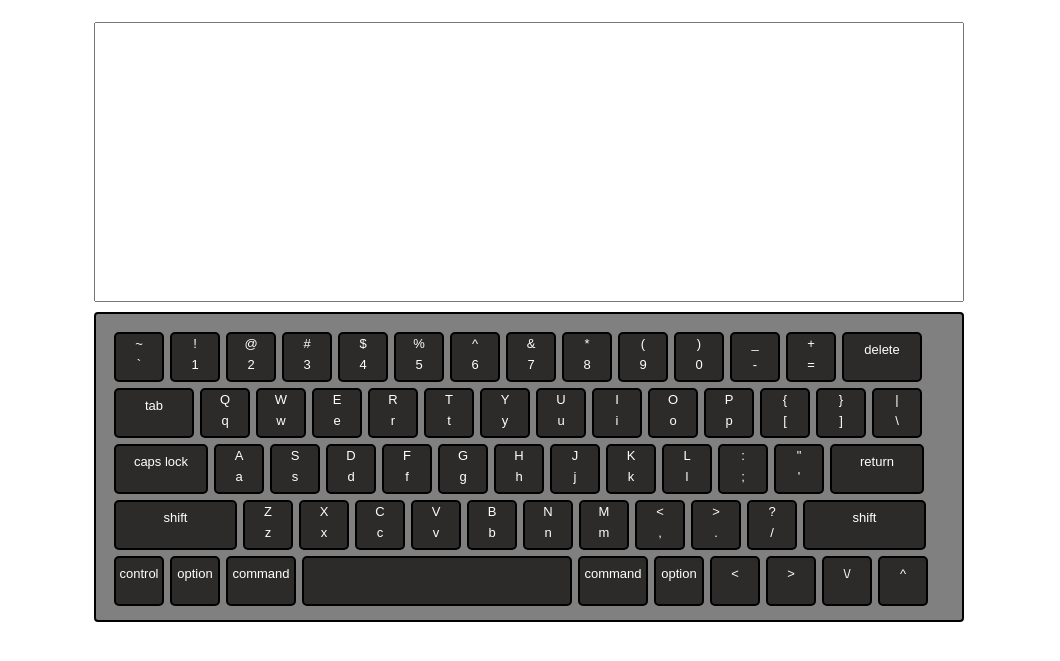
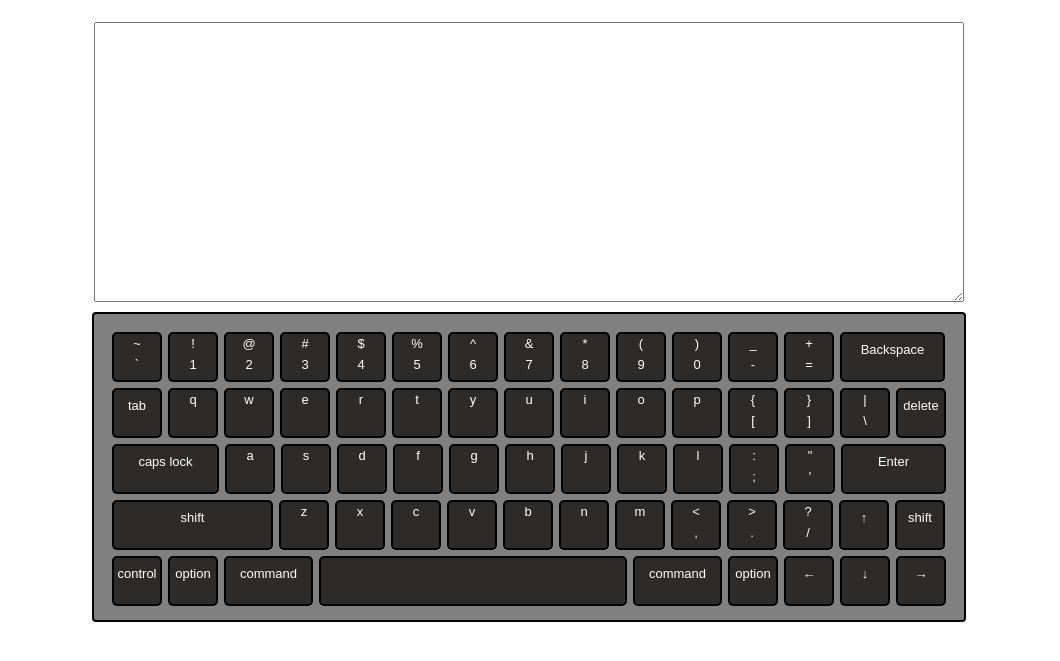
Before and after one commit to papryca/virtual-keyboard, a plain HTML site: page index.html in a window 1280 px wide. Shown: the part 137-798 px from the top of the page, without its empty margins (111-1171 px from the left). Drawn offline with nearby package versions, Linux system fonts and the light colour scheme; files that its build step writes are made by us from their sources.

Commit message:
feat: add key logic

```diff
--- a/src/index.js
+++ b/src/index.js
@@ -7,77 +7,77 @@ const Key = class {
     }
 };
 
-const keyboardLayout = [
-    new Key('Backquote', '`', '~', 'key_regular'),
-    new Key('Digit1', '1', '!', 'key_regular'),
-    new Key('Digit2', '2', '@', 'key_regular'),
-    new Key('Digit3', '3', '#', 'key_regular'),
-    new Key('Digit4', '4', '$', 'key_regular'),
-    new Key('Digit5', '5', '%', 'key_regular'),
-    new Key('Digit6', '6', '^', 'key_regular'),
-    new Key('Digit7', '7', '&', 'key_regular'),
-    new Key('Digit8', '8', '*', 'key_regular'),
-    new Key('Digit9', '9', '(', 'key_regular'),
-    new Key('Digit0', '0', ')', 'key_regular'),
-    new Key('Minus', '-', '_', 'key_regular'),
-    new Key('Equal', '=', '+', 'key_regular'),
-    new Key('Backspace', 'delete', '', 'key_delete'),
+const keyboardLayout = {
+    'Backquote': new Key('Backquote', '`', '~', 'key_regular'),
+    'Digit1': new Key('Digit1', '1', '!', 'key_regular'),
+    'Digit2': new Key('Digit2', '2', '@', 'key_regular'),
+    'Digit3': new Key('Digit3', '3', '#', 'key_regular'),
+    'Digit4': new Key('Digit4', '4', '$', 'key_regular'),
+    'Digit5': new Key('Digit5', '5', '%', 'key_regular'),
+    'Digit6': new Key('Digit6', '6', '^', 'key_regular'),
+    'Digit7': new Key('Digit7', '7', '&', 'key_regular'),
+    'Digit8': new Key('Digit8', '8', '*', 'key_regular'),
+    'Digit9': new Key('Digit9', '9', '(', 'key_regular'),
+    'Digit0': new Key('Digit0', '0', ')', 'key_regular'),
+    'Minus': new Key('Minus', '-', '_', 'key_regular'),
+    'Equal': new Key('Equal', '=', '+', 'key_regular'),
+    'Backspace': new Key('Backspace', 'Backspace', '', 'key_delete'),
 
-    new Key('Tab', 'tab', '', 'key_tab'),
-    new Key('KeyQ', 'q', 'Q', 'key_regular'),
-    new Key('KeyW', 'w', 'W', 'key_regular'),
-    new Key('KeyE', 'e', 'E', 'key_regular'),
-    new Key('KeyR', 'r', 'R', 'key_regular'),
-    new Key('KeyT', 't', 'T', 'key_regular'),
-    new Key('KeyY', 'y', 'Y', 'key_regular'),
-    new Key('KeyU', 'u', 'U', 'key_regular'),
-    new Key('KeyI', 'i', 'I', 'key_regular'),
-    new Key('KeyO', 'o', 'O', 'key_regular'),
-    new Key('KeyP', 'p', 'P', 'key_regular'),
-    new Key('BracketLeft', '[', '{', 'key_regular'),
-    new Key('BracketRight', ']', '}', 'key_regular'),
-    new Key('Backslash', '\\', '|', 'key_regular'),
+    'Tab': new Key('Tab', 'tab', '', 'key_tab'),
+    'KeyQ': new Key('KeyQ', 'q', 'Q', 'key_regular'),
+    'KeyW': new Key('KeyW', 'w', 'W', 'key_regular'),
+    'KeyE': new Key('KeyE', 'e', 'E', 'key_regular'),
+    'KeyR': new Key('KeyR', 'r', 'R', 'key_regular'),
+    'KeyT': new Key('KeyT', 't', 'T', 'key_regular'),
+    'KeyY': new Key('KeyY', 'y', 'Y', 'key_regular'),
+    'KeyU': new Key('KeyU', 'u', 'U', 'key_regular'),
+    'KeyI': new Key('KeyI', 'i', 'I', 'key_regular'),
+    'KeyO': new Key('KeyO', 'o', 'O', 'key_regular'),
+    'KeyP': new Key('KeyP', 'p', 'P', 'key_regular'),
+    'BracketLeft': new Key('BracketLeft', '[', '{', 'key_regular'),
+    'BracketRight': new Key('BracketRight', ']', '}', 'key_regular'),
+    'Backslash': new Key('Backslash', '\\', '|', 'key_regular'),
+    'Delete': new Key('Backspace', 'delete', '', 'key_regular'),
 
-    new Key('CapsLock', 'caps lock', '', 'key_capslock'),
-    new Key('KeyA', 'a', 'A', 'key_regular'),
-    new Key('KeyS', 's', 'S', 'key_regular'),
-    new Key('KeyD', 'd', 'D', 'key_regular'),
-    new Key('KeyF', 'f', 'F', 'key_regular'),
-    new Key('KeyG', 'g', 'G', 'key_regular'),
-    new Key('KeyH', 'h', 'H', 'key_regular'),
-    new Key('KeyJ', 'j', 'J', 'key_regular'),
-    new Key('KeyK', 'k', 'K', 'key_regular'),
-    new Key('KeyL', 'l', 'L', 'key_regular'),
-    new Key('Semicolon', ';', ':', 'key_regular'),
-    new Key('Quote', '\'', '\"', 'key_regular'),
-    new Key('Enter', 'return', '', 'key_return'),
+    'CapsLock': new Key('CapsLock', 'caps lock', '', 'key_capslock'),
+    'KeyA': new Key('KeyA', 'a', 'A', 'key_regular'),
+    'KeyS': new Key('KeyS', 's', 'S', 'key_regular'),
+    'KeyD': new Key('KeyD', 'd', 'D', 'key_regular'),
+    'KeyF': new Key('KeyF', 'f', 'F', 'key_regular'),
+    'KeyG': new Key('KeyG', 'g', 'G', 'key_regular'),
+    'KeyH': new Key('KeyH', 'h', 'H', 'key_regular'),
+    'KeyJ': new Key('KeyJ', 'j', 'J', 'key_regular'),
+    'KeyK': new Key('KeyK', 'k', 'K', 'key_regular'),
+    'KeyL': new Key('KeyL', 'l', 'L', 'key_regular'),
+    'Semicolon': new Key('Semicolon', ';', ':', 'key_regular'),
+    'Quote': new Key('Quote', '\'', '\"', 'key_regular'),
+    'Enter': new Key('Enter', 'Enter', '', 'key_return'),
 
-    new Key('ShiftLeft', 'shift', '', 'key_shift'),
-    new Key('KeyZ', 'z', 'Z', 'key_regular'),
-    new Key('KeyX', 'x', 'X', 'key_regular'),
-    new Key('KeyC', 'c', 'C', 'key_regular'),
-    new Key('KeyV', 'v', 'V', 'key_regular'),
-    new Key('KeyB', 'b', 'B', 'key_regular'),
-    new Key('KeyN', 'n', 'N', 'key_regular'),
-    new Key('KeyM', 'm', 'M', 'key_regular'),
-    new Key('Comma', ',', '<', 'key_regular'),
-    new Key('Period', '.', '>', 'key_regular'),
-    new Key('Slash', '/', '?', 'key_regular'),
-    new Key('ShiftRight', 'shift', '', 'key_shift'),
+    'ShiftLeft': new Key('ShiftLeft', 'shift', '', 'key_shift-left'),
+    'KeyZ': new Key('KeyZ', 'z', 'Z', 'key_regular'),
+    'KeyX': new Key('KeyX', 'x', 'X', 'key_regular'),
+    'KeyC': new Key('KeyC', 'c', 'C', 'key_regular'),
+    'KeyV': new Key('KeyV', 'v', 'V', 'key_regular'),
+    'KeyB': new Key('KeyB', 'b', 'B', 'key_regular'),
+    'KeyN': new Key('KeyN', 'n', 'N', 'key_regular'),
+    'KeyM': new Key('KeyM', 'm', 'M', 'key_regular'),
+    'Comma': new Key('Comma', ',', '<', 'key_regular'),
+    'Period': new Key('Period', '.', '>', 'key_regular'),
+    'Slash': new Key('Slash', '/', '?', 'key_regular'),
+    'ArrowUp': new Key('ArrowUp', '↑', '', 'key_right'),
+    'ShiftRight': new Key('ShiftRight', 'shift', '', 'key_shift-right'),
 
-    new Key('ControlLeft', 'control', '', 'key_regular'),
-    new Key('AltLeft', 'option', '', 'key_regular'),
-    new Key('MetaLeft', 'command', '', 'key_command'),
-    new Key('Space', '', '', 'key_space'),
-    new Key('MetaRight', 'command', '', 'key_command'),
-    new Key('AltRight', 'option', '', 'key_regular'),
-    new Key('ArrowLeft', '<', '', 'key_up'),
-    new Key('ArrowRight', '>', '', 'key_left'),
-    new Key('ArrowDown', '\\/', '', 'key_down'),
-    new Key('ArrowUp', '^', '', 'key_right'),
+    'ControlLeft': new Key('ControlLeft', 'control', '', 'key_control'),
+    'AltLeft': new Key('AltLeft', 'option', '', 'key_alt'),
+    'MetaLeft': new Key('MetaLeft', 'command', '', 'key_command'),
+    'Space': new Key('Space', ' ', ' ', 'key_regular'),
+    'MetaRight': new Key('MetaRight', 'command', '', 'key_command'),
+    'AltRight': new Key('AltRight', 'option', '', 'key_alt'),
+    'ArrowLeft': new Key('ArrowLeft', '←', '', 'key_up'),
+    'ArrowDown': new Key('ArrowDown', '↓', '', 'key_down'),
+    'ArrowRight': new Key('ArrowRight', '→', '', 'key_left'),
 
-
-];
+};
 let header = document.createElement('header');
 let headerLogo = document.createElement('h1');
 
@@ -87,7 +87,7 @@ headerLogo.innerText = "RSS Виртуальная клавиатура";
 header.append(headerLogo)
 document.body.append(header);
 
-let input = document.createElement('input');
+let input = document.createElement('textarea');
 input.classList.add('input');
 input.type = "text";
 document.body.append(input);
@@ -95,8 +95,8 @@ document.body.append(input);
 let keyboardWrapper = document.createElement('div');
 keyboardWrapper.classList.add('keyboard-wrapper')
 
-for (let i = 0; i < keyboardLayout.length; i++) {
-    let k = keyboardLayout[i];
+for (const [key, value] of Object.entries(keyboardLayout)) {
+    let k = value;
 
     let keyNode = document.createElement('div');
     keyNode.classList.add("key", k.cls);
@@ -105,6 +105,9 @@ for (let i = 0; i < keyboardLayout.length; i++) {
     let mainText = document.createElement('p');
     mainText.classList.add("key__symbol");
     mainText.innerText = k.mainText;
+    if((k.keyCode.charAt(k.keyCode.length-1) ===k.keyCode.charAt(k.keyCode.length-1).toUpperCase()) && isNaN(k.keyCode.charAt(k.keyCode.length-1)) ){
+        mainText.classList.add('hidden')
+    }
 
     let smallText = document.createElement('p');
     smallText.classList.add("key__symbol");
@@ -125,13 +128,90 @@ document.addEventListener('keydown', function (e) {
     if (/^[a-zA-Z0-9`~!@#№$%:,^&.*;()_\-+={}|"'<>?\/\[\]]$/.test(key)) {
         inp.value = inp.value + key;
     }
+    if (e.code === "Backspace") {
+        input.value = input.value.slice(0, input.value.length - 1)
+    }
+    if (e.code === "Enter") {
+        input.value = input.value + '\n'
+    }
+    if (e.code === "Tab") {
+        e.preventDefault();
+        input.value = input.value + '\t'
+    }
+    if (e.code === "ArrowLeft") {
+        input.value = input.value + '←';
+    }
+    if (e.code === "ArrowRight") {
+        input.value = input.value + '→';
+    }
+    if (e.code === "ArrowDown") {
+        input.value = input.value + '↓';
+    }
+    if (e.code === "ArrowUp") {
+        input.value = input.value + '↑';
+    }
     document.querySelector('.keyboard-wrapper .key[data-code="'
         + e.code + '"]').classList.add('color');
-})
+});
+document.querySelectorAll('.key_regular').forEach(btn => {
+    if (btn.getAttribute("data-code") === 'Space') {
+        btn.classList.add("key_space")
+    }
+    btn.addEventListener('click', function (e) {
+        e.currentTarget.getAttribute('data-code');
+        let key = keyboardLayout[e.currentTarget.getAttribute('data-code')];
+        inp.value = inp.value + key.additionalText;
+    })
+});
+
 
 document.addEventListener('keyup', function (e) {
     document.querySelector('.keyboard-wrapper .key[data-code="'
         + e.code + '"]').classList.remove('color');
+});
 
 
-})
+(function deleteLastSymbol() {
+    let del = document.querySelector('.keyboard-wrapper .key[data-code="Backspace"]')
+    del.onclick = function () {
+        input.value = input.value.slice(0, input.value.length - 1)
+    }
+})();
+
+(function enter() {
+    let enter = document.querySelector('.keyboard-wrapper .key[data-code="Enter"]');
+    enter.onclick = function () {
+        input.value = input.value + '\n'
+    }
+})();
+(function enter() {
+    let enter = document.querySelector('.keyboard-wrapper .key[data-code="Tab"]');
+    enter.onclick = function () {
+        input.value = input.value + '\t'
+    }
+})();
+(function arrow() {
+    let arrow = document.querySelector('.keyboard-wrapper .key[data-code="ArrowLeft"]');
+    arrow.onclick = function () {
+        input.value = input.value + '←';
+    }
+})();
+(function arrow() {
+    let arrow = document.querySelector('.keyboard-wrapper .key[data-code="ArrowRight"]');
+    arrow.onclick = function () {
+        input.value = input.value + '→';
+    }
+})();
+(function arrow() {
+    let arrow = document.querySelector('.keyboard-wrapper .key[data-code="ArrowDown"]');
+    arrow.onclick = function () {
+        input.value = input.value + '↓';
+    }
+})();
+
+(function arrow() {
+    let arrow = document.querySelector('.keyboard-wrapper .key[data-code="ArrowUp"]');
+    arrow.onclick = function () {
+        input.value = input.value + '↑';
+    }
+})();
--- a/src/sass/component/_border.scss
+++ b/src/sass/component/_border.scss
@@ -4,7 +4,7 @@
   border: 2px solid black;
   display: block;
   border-radius: 4px;
-  width: 870px;
+  width: 874px;
   height: 310px;
   margin: 0 auto;
 
@@ -25,6 +25,11 @@
     background-color:dodgerblue;
     cursor: pointer;
   }
+  &:active{
+    background-color: aqua;
+    transition: all 0.3s;
+    border-radius: 50%;
+  }
 
   &__symbol {
     justify-content: center;
@@ -33,31 +38,29 @@
   }
 
   &_delete {
-    width: 80px;
-  }
-
-  &_tab {
-    width: 80px;
+    width: 105px;
   }
 
   &_capslock {
-    width: 94px;
+    width: 107px;
   }
 
   &_return {
-    width: 94px;
+    width: 105px;
   }
 
-  &_shift {
-    width: 123px;
+  &_shift-left {
+    width: 161px;
   }
 
+
+
   &_command {
-    width: 70px;
+    width: 89px;
   }
 
   &_space {
-    width: 270px;
+    width: 308px;
   }
 
 }
@@ -83,3 +86,6 @@
   transition: all 0.3s;
   border-radius: 50%;
 }
+.hidden{
+  display: none;
+}
```
